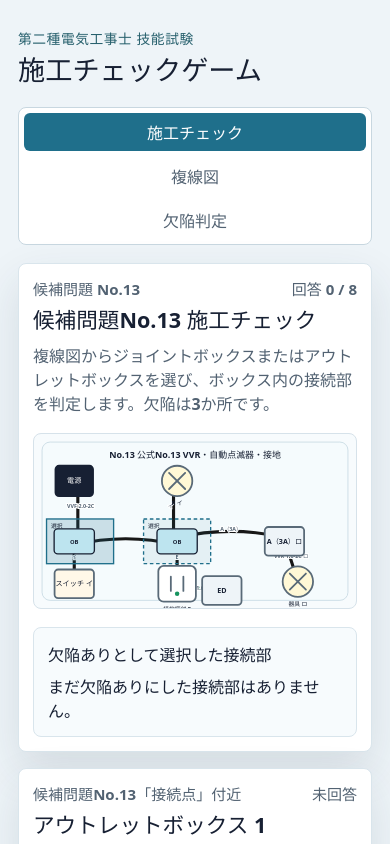
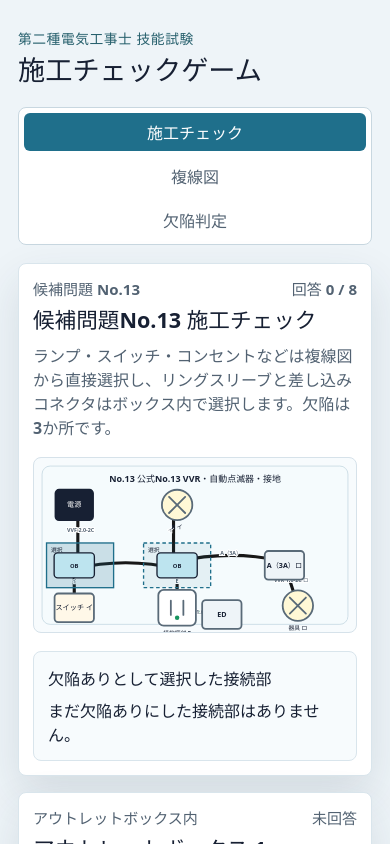
Before and after one commit to h7ga40/denko-defect-game, a React (Vite) app: page / in a window 390 px wide. Shown: the top 844 px of the page. Built offline with nearby package versions, Linux system fonts and the light colour scheme.

Commit message:
Restore direct device selection

```diff
--- a/src/components/CandidateDiagramView.tsx
+++ b/src/components/CandidateDiagramView.tsx
@@ -1,16 +1,19 @@
 import { useMemo, useState, type KeyboardEvent } from "react";
 import { candidateDiagrams, type CandidateDevice, type CandidateDiagram } from "../data/candidateDiagrams";
-import type { InspectionBox } from "../data/boxInspectionGame";
+import type { DirectInspectionPart, InspectionBox } from "../data/boxInspectionGame";
 
 type InspectionAnswers = Record<string, string>;
 
 type CandidateSvgProps = {
   diagram: CandidateDiagram;
   inspectionBoxes?: InspectionBox[];
+  directParts?: DirectInspectionPart[];
   answers?: InspectionAnswers;
   selectedBoxId?: string;
+  selectedDirectPartId?: string;
   submitted?: boolean;
   onSelectBox?: (boxId: string) => void;
+  onSelectDirectPart?: (partId: string) => void;
 };
 
 export function CandidateDiagramView() {
@@ -60,8 +63,11 @@ export function CandidateSvg({
   answers = {},
   diagram,
   inspectionBoxes = [],
+  directParts = [],
   onSelectBox,
+  onSelectDirectPart,
   selectedBoxId,
+  selectedDirectPartId,
   submitted = false,
 }: CandidateSvgProps) {
   const devicesById = new Map(diagram.devices.map((device) => [device.id, device]));
@@ -136,7 +142,35 @@ export function CandidateSvg({
             </text>
           </g>
         );
-      })}    </svg>
+      })}
+      {directParts.map((part) => {
+        const selected = part.id === selectedDirectPartId;
+        const answered = Boolean(answers[part.id]);
+        const correct = answers[part.id] === part.answer;
+        const className = [
+          "hotspot",
+          "device-hotspot",
+          selected ? "selected" : "",
+          answered ? "answered" : "",
+          submitted && correct ? "correct" : "",
+          submitted && answered && !correct ? "wrong" : "",
+        ].filter(Boolean).join(" ");
+        return (
+          <rect
+            aria-label={part.title + "を選択"}
+            className={className}
+            height={part.hotspot.height}
+            key={part.id}
+            onClick={() => onSelectDirectPart?.(part.id)}
+            role="button"
+            tabIndex={0}
+            width={part.hotspot.width}
+            x={part.hotspot.x}
+            y={part.hotspot.y}
+          />
+        );
+      })}
+    </svg>
   );
 }
 
--- a/src/components/WorkInspectionGame.tsx
+++ b/src/components/WorkInspectionGame.tsx
@@ -1,5 +1,5 @@
 import { useMemo, useState } from "react";
-import { createBoxInspectionRound, type BoxInspectionPart, type BoxInspectionRound } from "../data/boxInspectionGame";
+import { createBoxInspectionRound, type BoxInspectionPart, type BoxInspectionRound, type DirectInspectionPart } from "../data/boxInspectionGame";
 import { BoxWiringDiagram } from "./BoxWiringDiagram";
 import { CandidateSvg } from "./CandidateDiagramView";
 
@@ -9,6 +9,7 @@ export function WorkInspectionGame() {
   const [round, setRound] = useState<BoxInspectionRound>(() => createBoxInspectionRound());
   const [selectedBoxId, setSelectedBoxId] = useState(() => round.boxes[0].id);
   const [selectedPartId, setSelectedPartId] = useState(() => round.boxes[0].parts[0].id);
+  const [selectedDirectPartId, setSelectedDirectPartId] = useState<string | null>(null);
   const [answers, setAnswers] = useState<InspectionAnswers>({});
   const [submitted, setSubmitted] = useState(false);
 
@@ -23,6 +24,10 @@ export function WorkInspectionGame() {
     if (!box) return;
     setSelectedBoxId(boxId);
     setSelectedPartId(box.parts[0].id);
+  }
+
+  function selectDirectPart(partId: string) {
+    setSelectedDirectPartId(partId);
   }
 
   function selectAnswer(answer: string) {
@@ -48,7 +53,7 @@ export function WorkInspectionGame() {
         </div>
         <h2>{round.title}</h2>
         <p className="candidate-theme">
-          複線図からジョイントボックスまたはアウトレットボックスを選び、ボックス内の接続部を判定します。欠陥は{round.defectCount}か所です。
+          ランプ・スイッチ・コンセントなどは複線図から直接選択し、リングスリーブと差し込みコネクタはボックス内で選択します。欠陥は{round.defectCount}か所です。
         </p>
         <div className="diagram-wrap">
           <CandidateSvg
@@ -65,7 +70,7 @@ export function WorkInspectionGame() {
 
       <article className="problem-card inspection-question">
         <div className="problem-meta">
-          <span>{selectedBox.location}</span>
+          <span>{selectedPart.location}</span>
           <span>{answers[selectedPart.id] ? "回答済み" : "未回答"}</span>
         </div>
         <h2>{selectedBox.label}</h2>
@@ -117,3 +122,19 @@ function InspectionResult({ answers, correctCount, onRestart, parts }: { answers
     </div>
   );
 }
+
+function DirectDeviceDiagram({ part }: { part: DirectInspectionPart }) {
+  return (
+    <svg viewBox="0 0 720 390" role="img" aria-label={part.title + "の施工図"}>
+      <rect className="panel" x="18" y="18" width="684" height="354" rx="18" />
+      <text className="label" x="360" y="70" textAnchor="middle">{part.title}</text>
+      <rect className="device" x="260" y="128" width="200" height="112" rx="16" />
+      <text className="label" x="360" y="194" textAnchor="middle">正常施工</text>
+      <path className="wire black" d="M 90 170 C 165 170, 200 175, 260 175" />
+      <path className="wire white" d="M 90 205 C 165 205, 200 195, 260 195" />
+      <path className="wire black" d="M 460 175 C 525 175, 560 170, 630 170" />
+      <path className="wire white" d="M 460 195 C 525 195, 560 205, 630 205" />
+      <text className="small" x="360" y="285" textAnchor="middle">複線図で選択した器具</text>
+    </svg>
+  );
+}
--- a/src/data/boxInspectionGame.ts
+++ b/src/data/boxInspectionGame.ts
@@ -25,6 +25,14 @@ export type InspectionBox = {
   y: number;
   hotspot: { x: number; y: number; width: number; height: number };
   parts: BoxInspectionPart[];
+};
+
+export type DirectInspectionPart = BoxInspectionPart & {
+  sourceDeviceId: string;
+  deviceType: CandidateDevice["type"];
+  x: number;
+  y: number;
+  hotspot: { x: number; y: number; width: number; height: number };
 };
 
 export type BoxInspectionRound = {
@@ -84,6 +92,7 @@ export function createBoxInspectionRound(): BoxInspectionRound {
   const defectCount = Math.min(randomInt(2, 3), sources.length * 2);
   const defectIds = new Set(shuffle(sources.flatMap((device) => [device.id + "-ring-1", device.id + "-ring-2", device.id + "-connector-1", device.id + "-connector-2"])).slice(0, defectCount));
   const boxes = sources.map((device, index) => createBox(candidate, device, index, defectIds));
+  const directParts = candidate.devices.filter((device) => device.type !== "power" && device.type !== "connector" && device.type !== "box").map(createDirectPart);
   return {
     id: Date.now() + "-" + Math.random().toString(36).slice(2),
     title: "候補問題No." + candidate.no + " 施工チェック",
@@ -138,3 +147,29 @@ function randomItem<T>(items: T[]) { return items[Math.floor(Math.random() * ite
 function randomInt(min: number, max: number) { return Math.floor(Math.random() * (max - min + 1)) + min; }
 function shuffle<T>(items: T[]) { return [...items].sort(() => Math.random() - 0.5); }
 function clamp(value: number, min: number, max: number) { return Math.min(max, Math.max(min, value)); }
+
+function createDirectPart(device: CandidateDevice): DirectInspectionPart {
+  const width = device.type === "lamp" || device.type === "pilot" ? 112 : 124;
+  const height = 94;
+  return {
+    id: "device-" + device.id,
+    boxId: "",
+    sourceDeviceId: device.id,
+    deviceType: device.type,
+    title: device.label,
+    location: "複線図上の「" + device.label + "」",
+    defectType: "none",
+    question: device.label + "の施工状態を判定してください。",
+    choices: ["欠陥なし", "接続不良", "取付不良", "極性誤り"],
+    answer: "欠陥なし",
+    explanation: "この器具は正常に施工されています。接続部の欠陥は、ボックス内配線図で判定します。",
+    x: device.x,
+    y: device.y,
+    hotspot: {
+      x: clamp(device.x - width / 2, 28, 692 - width),
+      y: clamp(device.y - height / 2, 60, 360 - height),
+      width,
+      height,
+    },
+  };
+}
```
